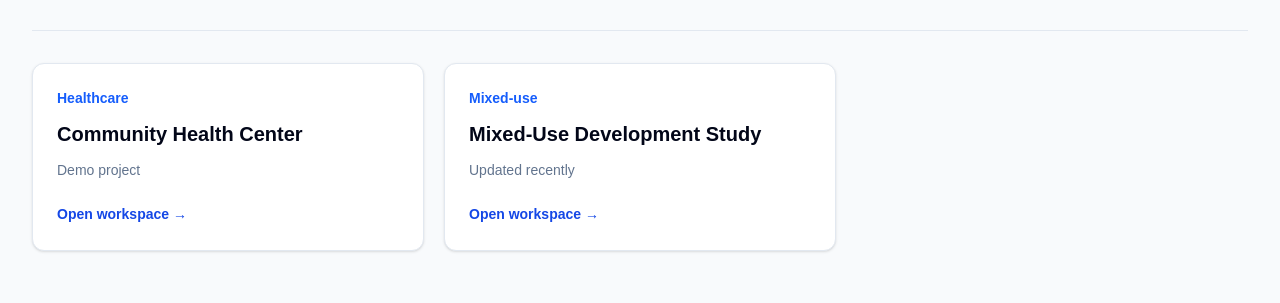
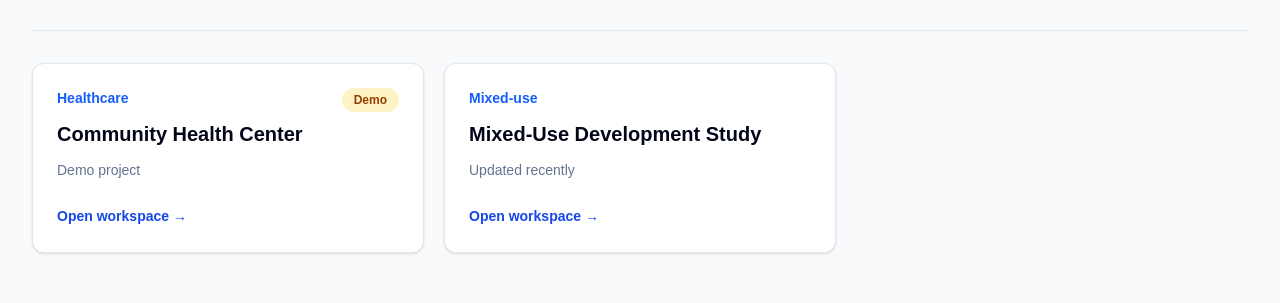
Before and after one commit to jsf-closa/SpatialSyncAI, a Next.js app: page /dashboard in a window 1280 px wide. Shown: the part 251-554 px from the top of the page. Built offline with nearby package versions, Linux system fonts and the light colour scheme.

Commit message:
feat: add reusable project card

```diff
--- a/app/dashboard/page.tsx
+++ b/app/dashboard/page.tsx
@@ -1,5 +1,6 @@
 import Link from "next/link";
 import { Container } from "@/components/container";
+import { ProjectCard } from "@/components/project-card";
 
 const placeholderProjects = [
   {
@@ -7,6 +8,7 @@ const placeholderProjects = [
     name: "Community Health Center",
     buildingType: "Healthcare",
     updatedAt: "Demo project",
+    isDemo: true,
   },
   {
     id: "mixed-use-study",
@@ -49,29 +51,14 @@ export default function DashboardPage() {
 
           <div className="mt-8 grid gap-5 sm:grid-cols-2 xl:grid-cols-3">
             {projects.map((project) => (
-              <article
+              <ProjectCard
                 key={project.id}
-                className="rounded-xl border border-slate-200 bg-white p-6 shadow-sm"
-              >
-                <p className="text-sm font-semibold text-blue-600">
-                  {project.buildingType}
-                </p>
-
-                <h2 className="mt-3 text-xl font-semibold text-slate-950">
-                  {project.name}
-                </h2>
-
-                <p className="mt-3 text-sm text-slate-500">
-                  {project.updatedAt}
-                </p>
-
-                <Link
-                  href={`/projects/${project.id}`}
-                  className="mt-6 inline-flex text-sm font-semibold text-blue-700 hover:text-blue-800"
-                >
-                  Open workspace →
-                </Link>
-              </article>
+                id={project.id}
+                name={project.name}
+                buildingType={project.buildingType}
+                updatedAt={project.updatedAt}
+                isDemo={project.isDemo}
+              />
             ))}
           </div>
         </section>
--- /dev/null
+++ b/components/project-card.tsx
@@ -0,0 +1,50 @@
+import Link from "next/link";
+
+type ProjectCardProps = {
+  id: string;
+  name: string;
+  buildingType?: string;
+  updatedAt: string;
+  isDemo?: boolean;
+};
+
+export function ProjectCard({
+  id,
+  name,
+  buildingType,
+  updatedAt,
+  isDemo = false,
+}: ProjectCardProps) {
+  return (
+    <article className="flex h-full flex-col rounded-xl border border-slate-200 bg-white p-6 shadow-sm transition hover:-translate-y-0.5 hover:shadow-md">
+      <div className="flex items-start justify-between gap-4">
+        <div>
+          {buildingType && (
+            <p className="text-sm font-semibold text-blue-600">
+              {buildingType}
+            </p>
+          )}
+
+          <h2 className="mt-3 text-xl font-semibold text-slate-950">{name}</h2>
+        </div>
+
+        {isDemo && (
+          <span className="rounded-full bg-amber-100 px-3 py-1 text-xs font-semibold text-amber-800">
+            Demo
+          </span>
+        )}
+      </div>
+
+      <p className="mt-3 text-sm text-slate-500">{updatedAt}</p>
+
+      <div className="mt-auto pt-6">
+        <Link
+          href={`/projects/${id}`}
+          className="inline-flex text-sm font-semibold text-blue-700 transition hover:text-blue-800"
+        >
+          Open workspace →
+        </Link>
+      </div>
+    </article>
+  );
+}
```
